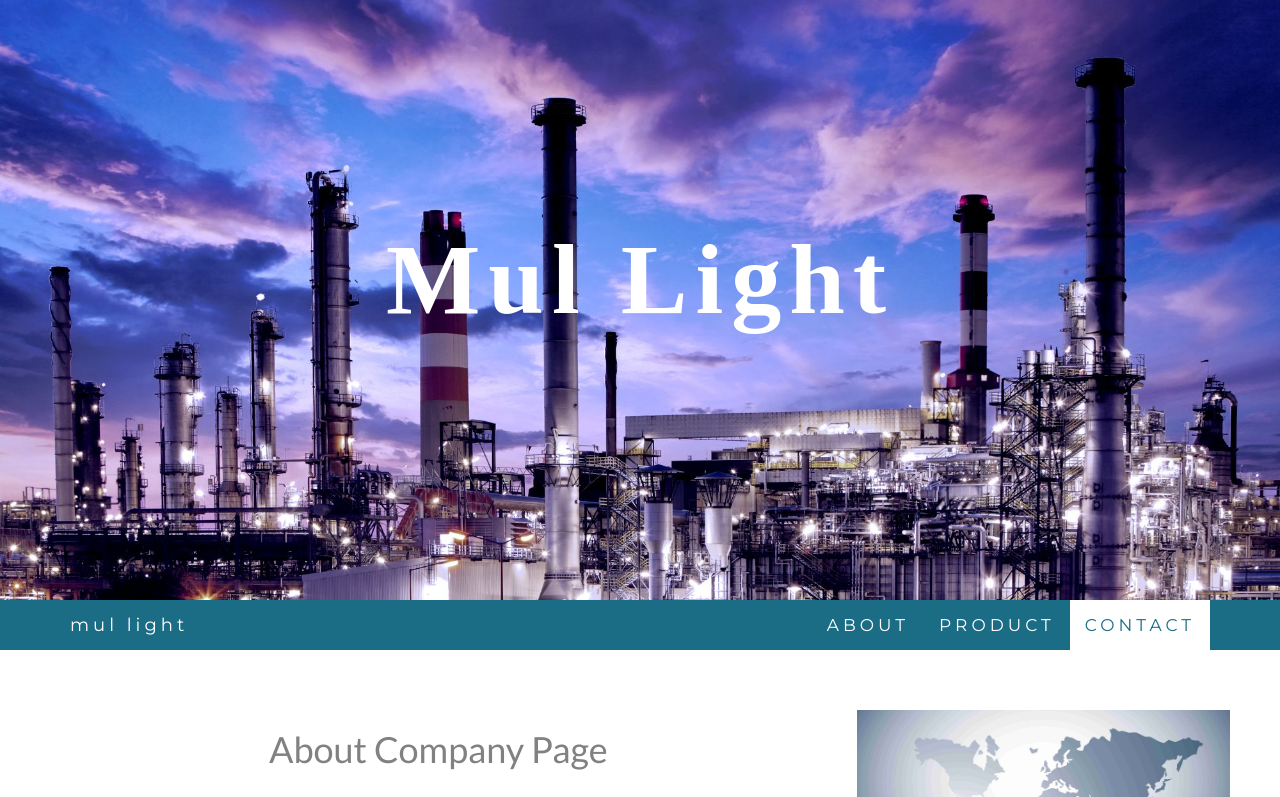
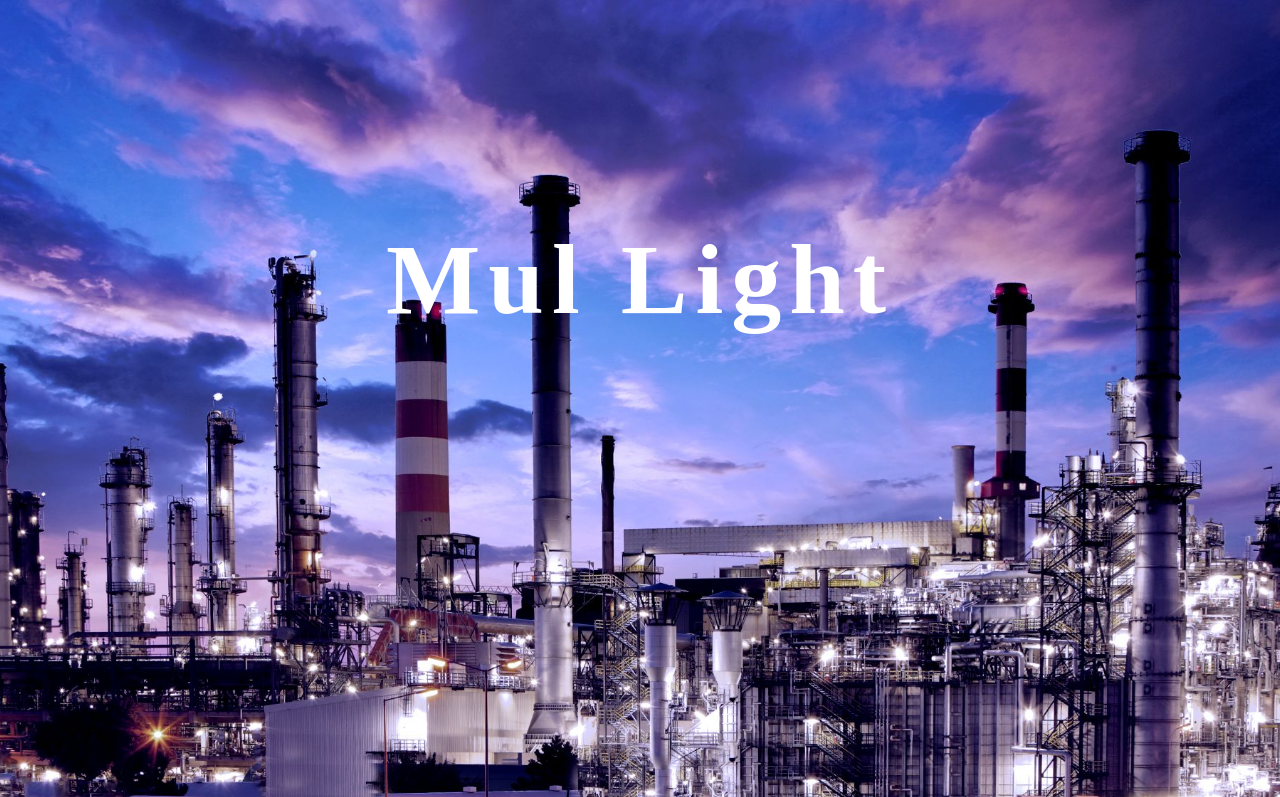
Before and after one commit to MulLight/MulLight.github.io, a plain HTML site: page index.html in a window 1280 px wide. Shown: the top 797 px of the page. Drawn offline with Linux system fonts and the light colour scheme; some packages are replaced by stand-ins of ours.

Commit message:
Update index.html

```diff
--- a/index.html
+++ b/index.html
@@ -2517,8 +2517,8 @@
 <script>
     $(document).ready(function(){
 
-        document.getElementById("cover-image").style.height = (window.screen.availHeight).toString()+"px";
-        document.getElementById("navigation").setAttribute("data-offset-top",(window.screen.availHeight).toString());
+        document.getElementById("cover-image").style.height = (window.innerHeight).toString()+"px";
+        document.getElementById("navigation").setAttribute("data-offset-top",(window.innerHeight).toString());
         $("#navigation-bar").affix('checkPosition');
 
         // Add smooth scrolling to all links in navbar + footer link
```
